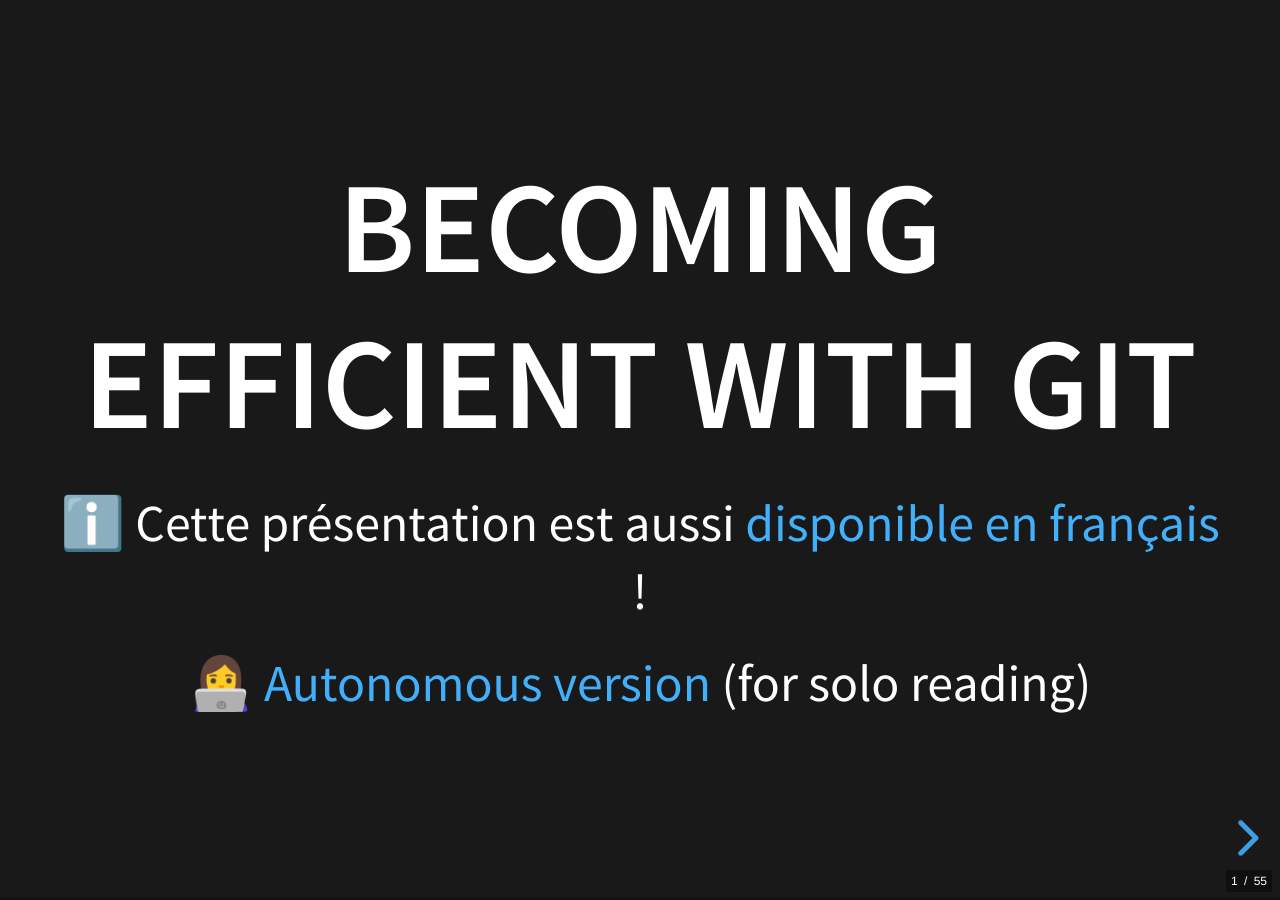
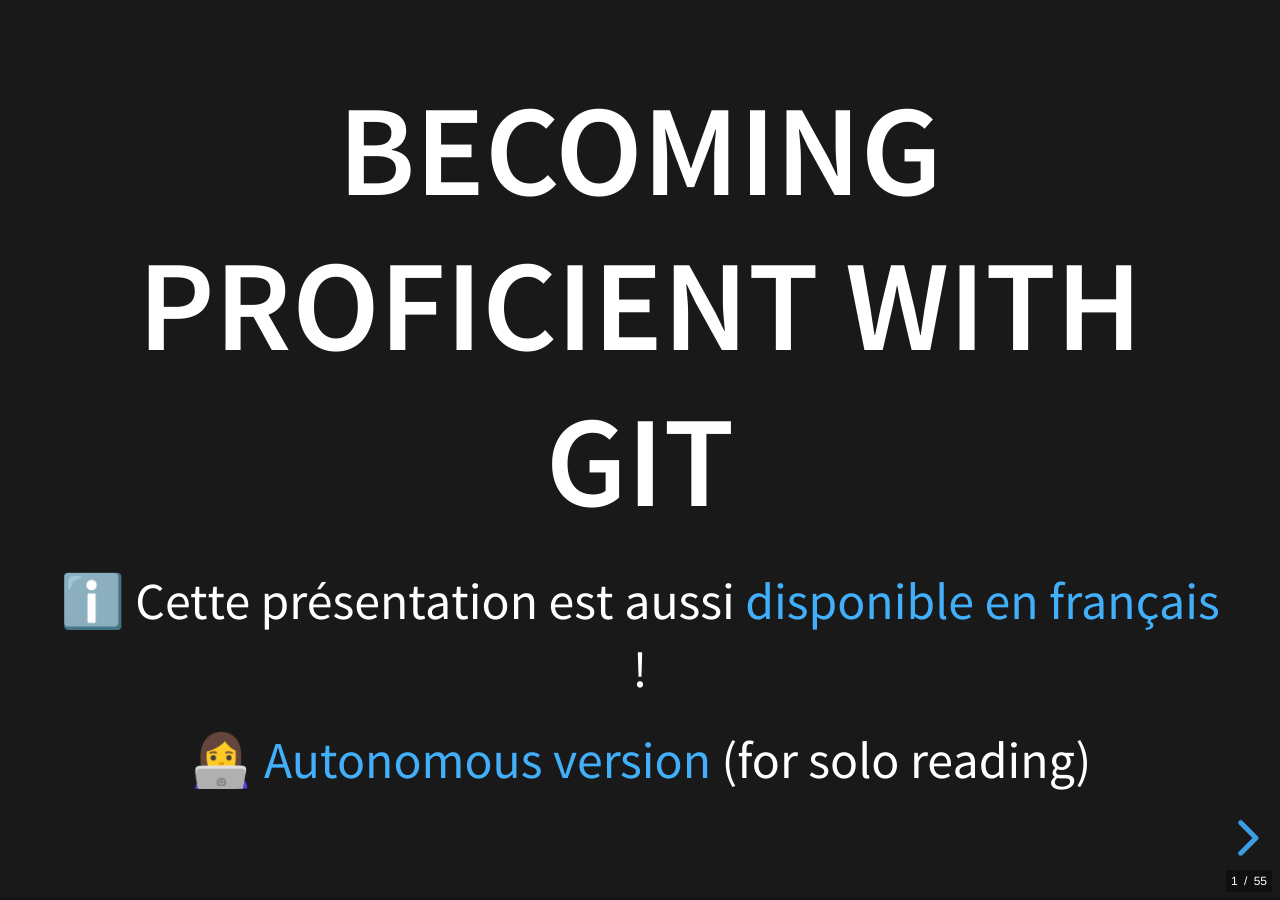
Before and after one commit to ISSOtm/slides, a Jekyll site: the page built from _slides/git.html, in a window 1280 px wide. Built offline with Jekyll 4.4.1, drawn with Linux system fonts in a browser that asks for light colours.

Commit message:
Apply corrections from code review

```diff
--- a/_slides/git.html
+++ b/_slides/git.html
@@ -1,6 +1,6 @@
 ---
 layout: slides
-title: "Becoming efficient with Git"
+title: "Becoming proficient with Git"
 permalink: /git
 plugins:
   - notes
@@ -84,7 +84,7 @@ slideNumber: c/t
 </svg>
 
 <section>
-	<h1>Becoming efficient with Git</h1>
+	<h1>Becoming proficient with Git</h1>
 	<p>ℹ️ Cette présentation est aussi <a href="/slides/git-fr">disponible en français</a> !</p>
 	<p>👩‍💻 <a href="/slides/git?shownotes">Autonomous version</a> (for solo reading)</p>
 
@@ -188,7 +188,7 @@ slideNumber: c/t
 			<li class="fragment">Each developer has a full<sup aria-describedby="footnote-distributed">1</sup> copy of the repo, not just the server.<br/><strong class="fragment">➔ Yay, cheap backups!</strong></li>
 			<li class="fragment">Developers can work even offline!<br/><em class="fragment">(We will come back to conflict resolution later)</em></li>
 		</ul>
-		<small class="fragment" id="footnote-distributed"><sup>1</sup> For more details, watch <a href="https://www.youtube.com/watch?v=4XpnKHJAok8">this presentation by Linus Torvalds at Google</a>.</small>
+		<small class="fragment" id="footnote-distributed"><sup>1</sup> For more details, watch <a href="https://www.youtube.com/watch?v=4XpnKHJAok8">this talk by Linus Torvalds at Google</a>.</small>
 	</section>
 </section>
 
```
Also changed, not shown: other parts of _slides/git.html (+2 -2 lines).
